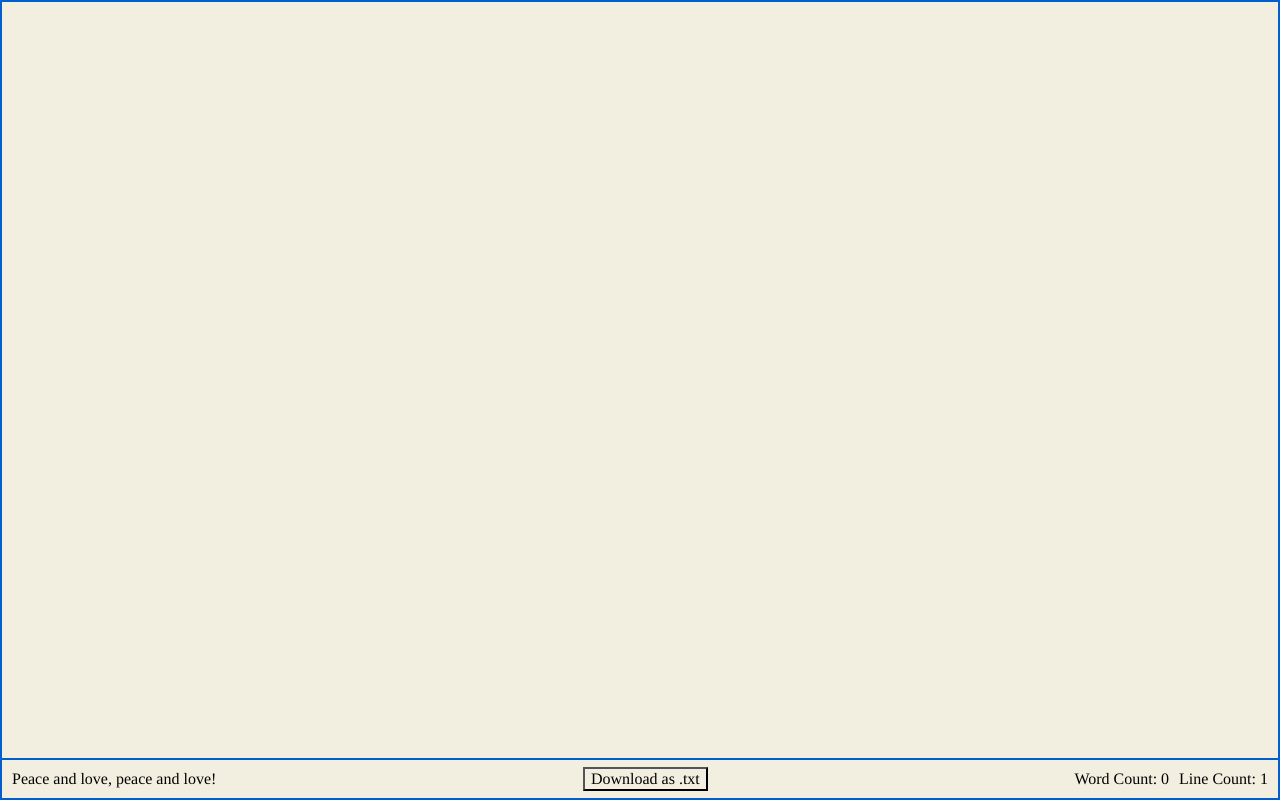
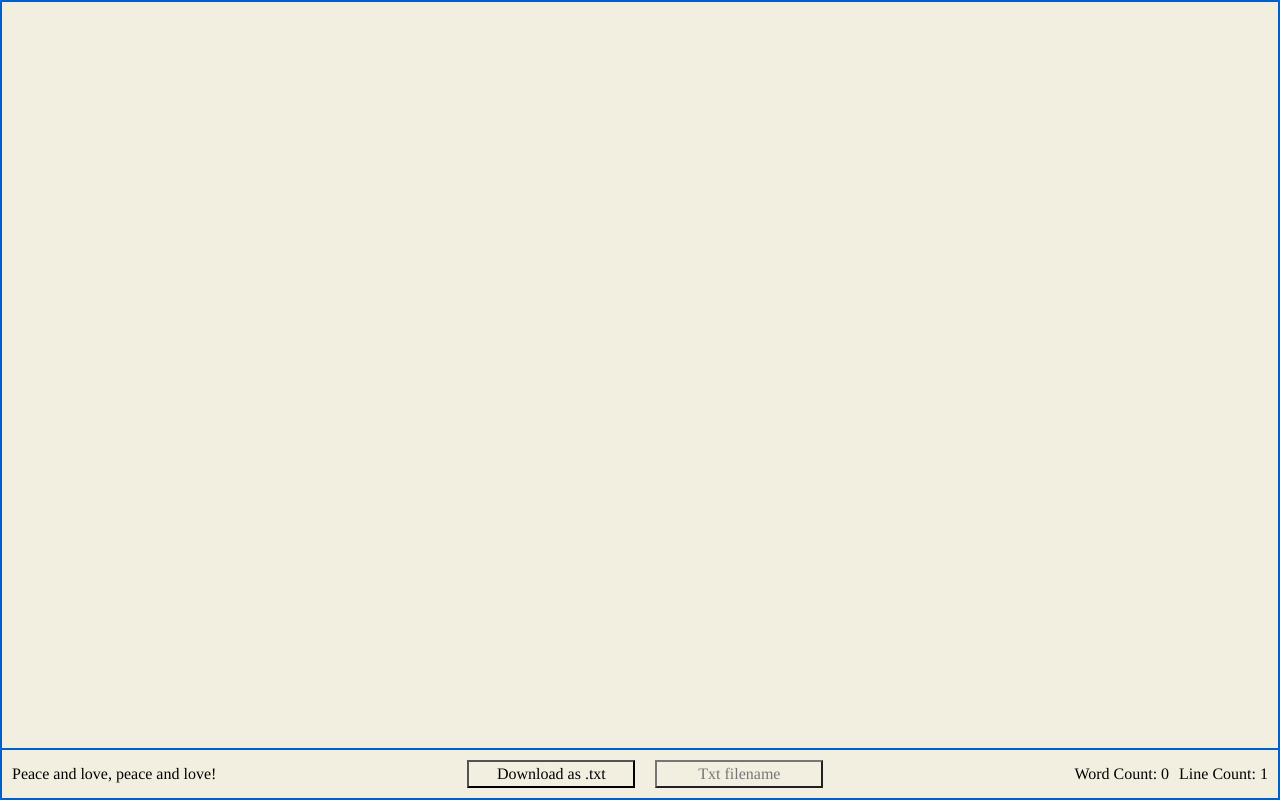
Before and after one commit to Hiccup246/free-online-text-edit, a SvelteKit app: page / in a window 1280 px wide. Built offline with nearby package versions, Linux system fonts and the light colour scheme; no server answers.

Commit message:
Add filename text input

```diff
--- a/src/routes/+page.svelte
+++ b/src/routes/+page.svelte
@@ -28,10 +28,21 @@
 		const file = new Blob([textareaContent], { type: "text/plain" });
 
 		a.href = URL.createObjectURL(file);
-		a.download = "text-edit-notes.txt";
+		a.download = txtFilename() || "text-edit-notes";
 		a.click();
 
 		URL.revokeObjectURL(a.href);
+	}
+
+	export function txtFilename() {
+		const inputValue = (document.getElementById("filename-input") as HTMLInputElement).value;
+		const inputWithoutTxtExtension = inputValue.replace(".txt", "");
+		const trimmedInput = inputWithoutTxtExtension.trim();
+
+		if (trimmedInput.length < 1) return null;
+
+
+		return trimmedInput;
 	}
 </script>
 
@@ -67,7 +78,10 @@
 			<div class="message__description">Peace and love, peace and love!</div>
 		</james-watt-calling-card>
 
-		<button class="message__dwl-button" on:click={() => downloadToTxt()}>Download as .txt</button>
+		<div class="message__actions">
+			<button class="message__dwl-button" on:click={() => downloadToTxt()}>Download as .txt</button>
+			<input class="message__filename" type="text" max="50" placeholder="Txt filename" id="filename-input"/>
+		</div>
 
 		<div class="message__textarea-counts">
 			<span id="word-count">Word Count: 0</span>
@@ -110,22 +124,10 @@
 		font-family: Times, serif;
 	}
 
-	@media (max-width: 566px) {
-		.message {
-			justify-content: center;
-			flex-direction: column;
-		}
-
-		.message .message__description,
-		.message .message__dwl-button,
-		.message .message__textarea-counts {
-			margin: 0 auto;
-			width: fit-content;
-		}
-	}
-
 	.message__description {
-		padding: 10px;
+		padding: 15px 10px 15px 10px;
+		text-align: center;
+		display: flex;
 	}
 
 	.message__description:hover {
@@ -135,17 +137,67 @@
 	.message__textarea-counts {
 		padding: 10px;
 		display: flex;
+		flex-wrap: wrap;
+		flex-direction: row;
+		gap: 10px;
+		justify-content: center;
 	}
 
 	#line-count {
-		margin-left: 10px;
+		min-width: fit-content;
+		text-align: left;
+		height: fit-content;
+		margin: auto 0;
+	}
+
+	#word-count {
+		min-width: fit-content;
+		text-align: left;
+		height: fit-content;
+		margin: auto 0;
+	}
+
+	.message__actions {
+		padding: 10px;
+		display: grid;
+		grid-template-columns: repeat(2,minmax(0,1fr));
+		gap: 20px;
 	}
 
 	.message__dwl-button {
 		font-size: medium;
 		background-color: var(--bg-color);
 		cursor: pointer;
-		margin: auto 0;
 		font-family: inherit;
 	}
+
+	.message__filename {
+		background-color: var(--bg-color);
+		font-size: medium;
+		font-family: inherit;
+		outline: none;
+		border-style: outset;
+		text-align: center;
+	}
+
+	.message__filename:focus {
+		border-style: inset;
+	}
+
+	@media (max-width: 566px) {
+		.message {
+			justify-content: center;
+			flex-direction: column;
+		}
+
+		.message .message__description,
+		.message .message__textarea-counts {
+			margin: 0 auto;
+			width: fit-content;
+		}
+
+		.message__actions {
+			grid-template-columns: repeat(1, minmax(0,1fr));
+		}
+	}
 </style>
```
